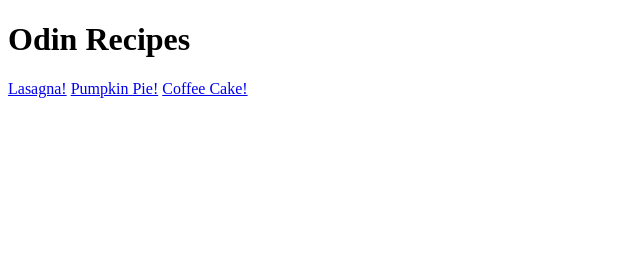
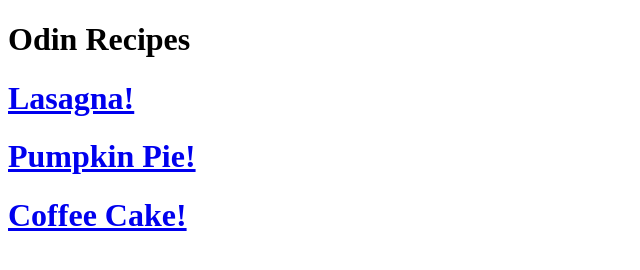
Before and after one commit to Shaia9/odin-recipes, a plain HTML site: page index.html in a window 1280 px wide. Shown: the whole page, without its empty margins (0-640 px from the left). Drawn offline with Linux system fonts and the light colour scheme.

Commit message:
Wrapped Anchor elements in Heading tags

```diff
--- a/index.html
+++ b/index.html
@@ -7,8 +7,8 @@
 </head>
 <body>
     <h1>Odin Recipes</h1>
-    <a href="./recipes/lasagna.html">Lasagna!</a>
-    <a href="./recipes/pumpkinpie.html">Pumpkin Pie!</a>
-    <a href="./recipes/coffee-cake.html">Coffee Cake!</a>
+    <a href="./recipes/lasagna.html"><h1>Lasagna!</h1></a>
+    <a href="./recipes/pumpkinpie.html"><h1>Pumpkin Pie!</h1></a>
+    <a href="./recipes/coffee-cake.html"><h1>Coffee Cake!</h1></a>
 </body>
 </html>
```
